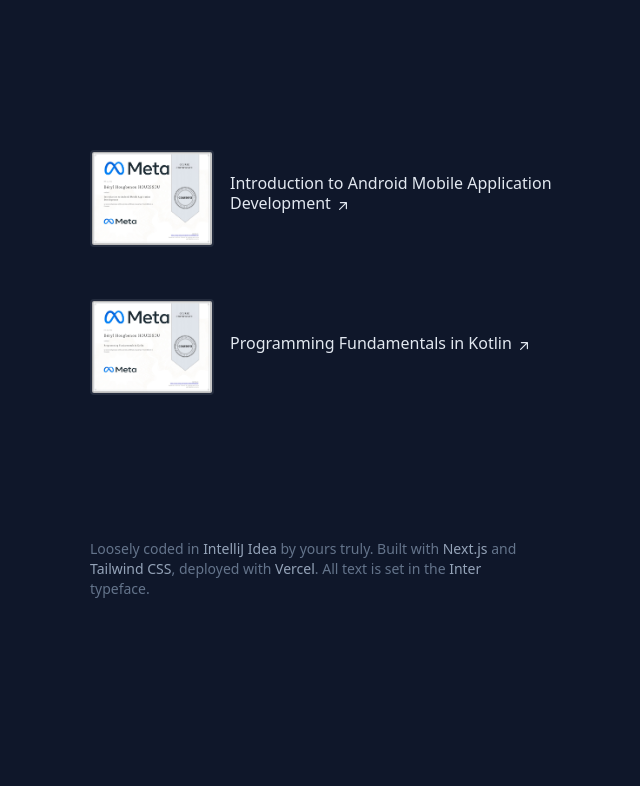
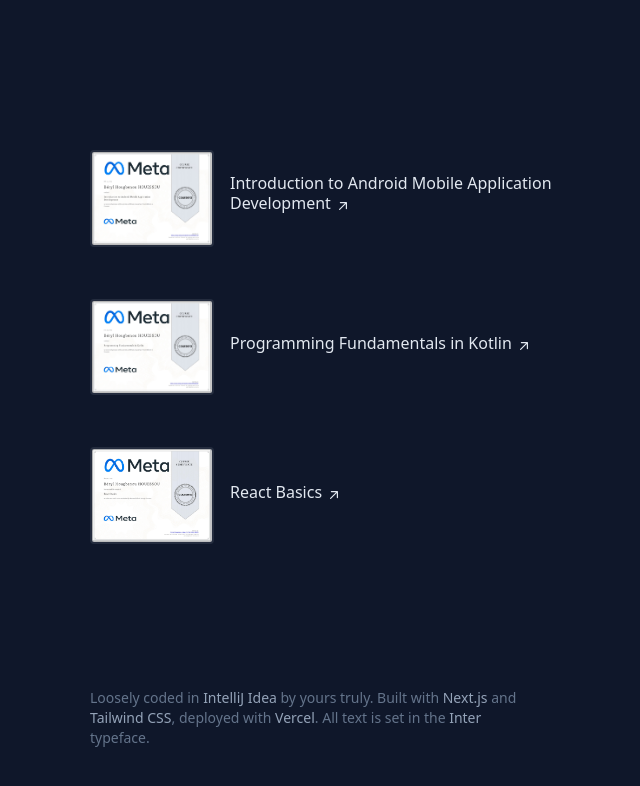
Before and after one commit to beryl-07/berylDev, a Next.js app: page / in a window 1280 px wide. Shown: the part 1463-2249 px from the top of the page, without its empty margins (550-1190 px from the left). Before the commit the page ends 2158 px from the top, so only its background shows below. Built offline with nearby package versions, Linux system fonts and the light colour scheme.

Commit message:
Add new Certification

```diff
--- a/app/page.tsx
+++ b/app/page.tsx
@@ -7,6 +7,8 @@
 import Capture1 from './_assets/capture1.jpg'
 import Certification1 from './_assets/Coursera J2E8P9MHTJ34.jpg'
 import Certification2 from './_assets/Coursera S4GNHJN4ANTF.jpg'
+import Certification3 from './_assets/Coursera N2J4BBHEB4ZS.jpg'
+
 interface Work {
   name: string;
   url?: string;
@@ -87,6 +89,11 @@
       url: "https://www.coursera.org/account/accomplishments/verify/S4GNHJN4ANTF",
       image: Certification2
     },
+    {
+      name: "React Basics",
+      url: "https://www.coursera.org/account/accomplishments/verify/N2J4BBHEB4ZS",
+      image: Certification3
+    }
   ];
 
   useEffect(() => {
```
Also changed, not shown: app/_assets/Coursera N2J4BBHEB4ZS.jpg (added).
